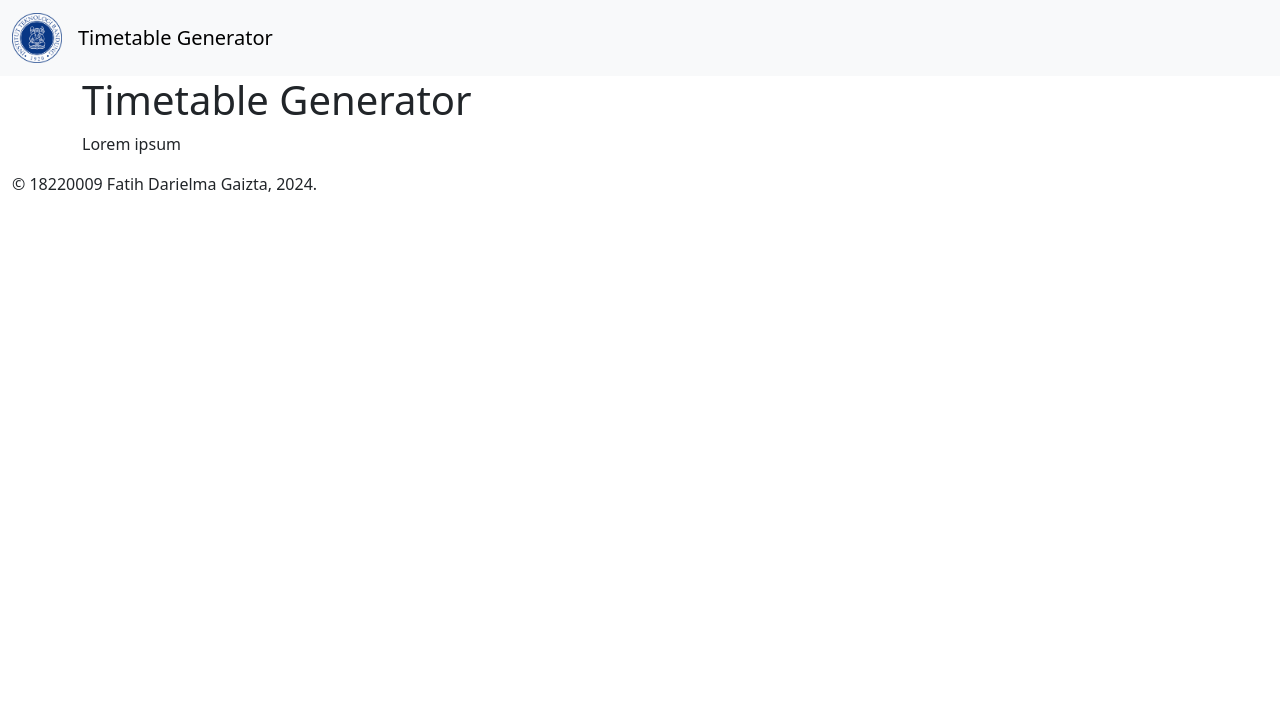
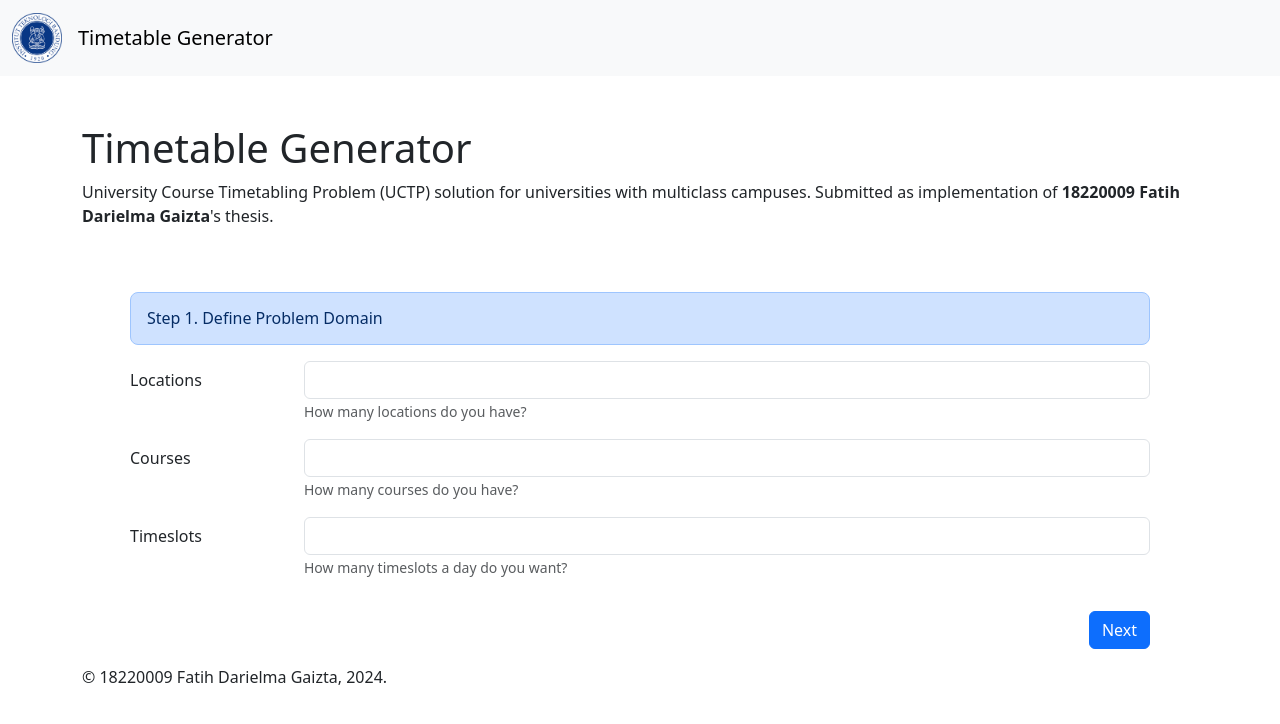
Before and after one commit to darielgaizta/timetable, a Django app: page / in a window 1280 px wide. Shown: the top 724 px of the page. Run offline with Django 4.2, Linux system fonts and the light colour scheme; parts of the project's set-up code (start-up, migrations or seed data) failed here and were passed over; some libraries are stand-ins or nearby versions.

Commit message:
finish landing

```diff
--- a/src/server/templates/footer.html
+++ b/src/server/templates/footer.html
@@ -1,3 +1,3 @@
-<footer class="container-fluid">
+<footer class="container">
     <p>&copy; 18220009 Fatih Darielma Gaizta, 2024.</p>
 </footer>
--- a/src/server/templates/views/index.html
+++ b/src/server/templates/views/index.html
@@ -8,8 +8,37 @@
 {% endblock %}
 
 {% block content %}
-<header class="container">
-    <h1>Timetable Generator</h1>
-    <p>Lorem ipsum</p>
-</header>
+<main class="container">
+    <header class="py-5">
+        <h1>Timetable Generator</h1>
+        <p>University Course Timetabling Problem (UCTP) solution for universities with multiclass campuses. Submitted as implementation of <b>18220009 Fatih Darielma Gaizta</b>'s thesis.</p>
+    </header>
+    <form action="{% url 'index' %}" method="POST" class="px-5">
+        <h2 class="p-3 fs-6 text-primary-emphasis bg-primary-subtle border border-primary-subtle rounded-3">Step 1. Define Problem Domain</h2>
+        <div class="row my-3 form-group">
+            <label for="locations" class="col-md-2 col-form-label">Locations</label>
+            <div class="col-md-10">
+                <input type="number" name="locations" id="locations" class="form-control" min="1">
+                <small class="text-muted">How many locations do you have?</small>
+            </div>
+        </div>
+        <div class="row my-3 form-group">
+            <label for="courses" class="col-md-2 col-form-label">Courses</label>
+            <div class="col-md-10">
+                <input type="number" name="courses" id="courses" class="form-control" min="1">
+                <small class="text-muted">How many courses do you have?</small>
+            </div>
+        </div>
+        <div class="row my-3 form-group">
+            <label for="timeslots" class="col-md-2 col-form-label">Timeslots</label>
+            <div class="col-md-10">
+                <input type="number" name="timeslots" id="timeslots" class="form-control" min="1">
+                <small class="text-muted">How many timeslots a day do you want?</small>
+            </div>
+        </div>
+        <div class="d-flex flex-row-reverse py-3">
+            <button type="submit" class="btn btn-primary">Next</button>
+        </div>
+    </form>
+</main>
 {% endblock %}
```
